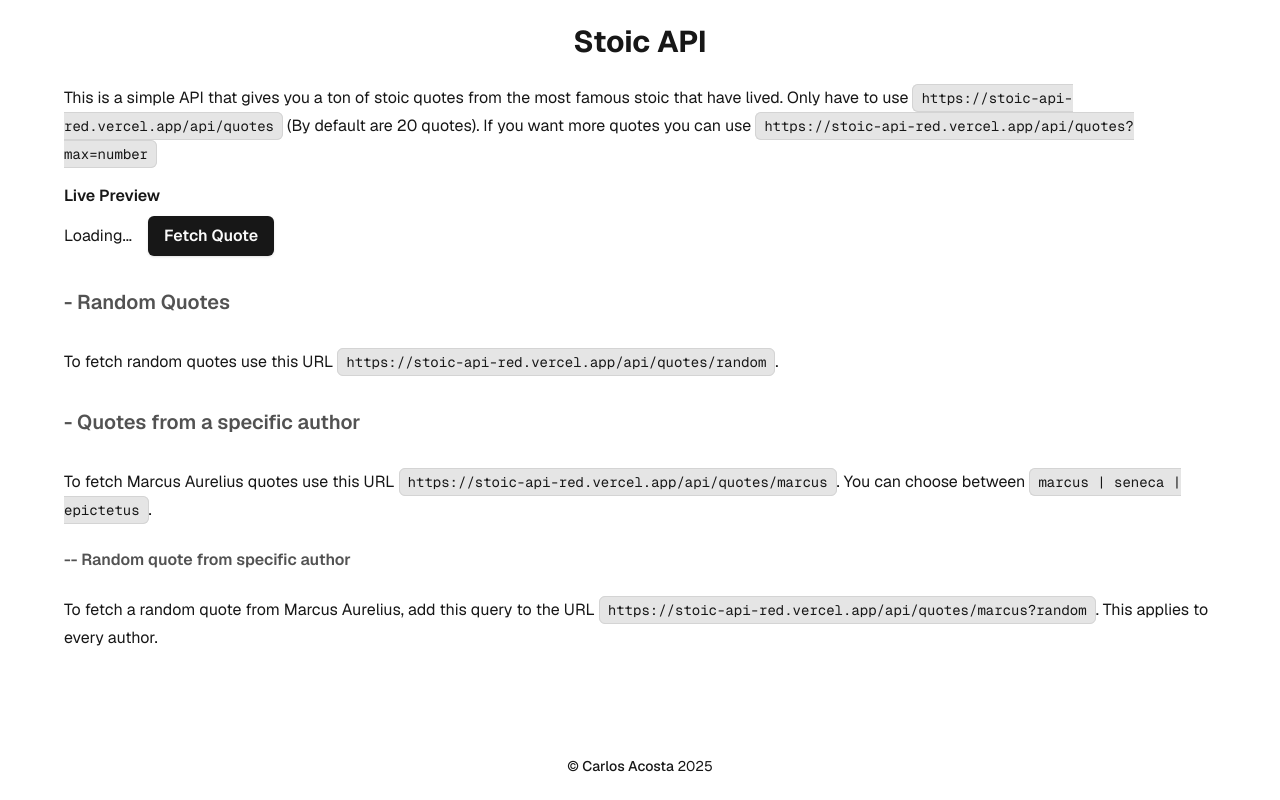
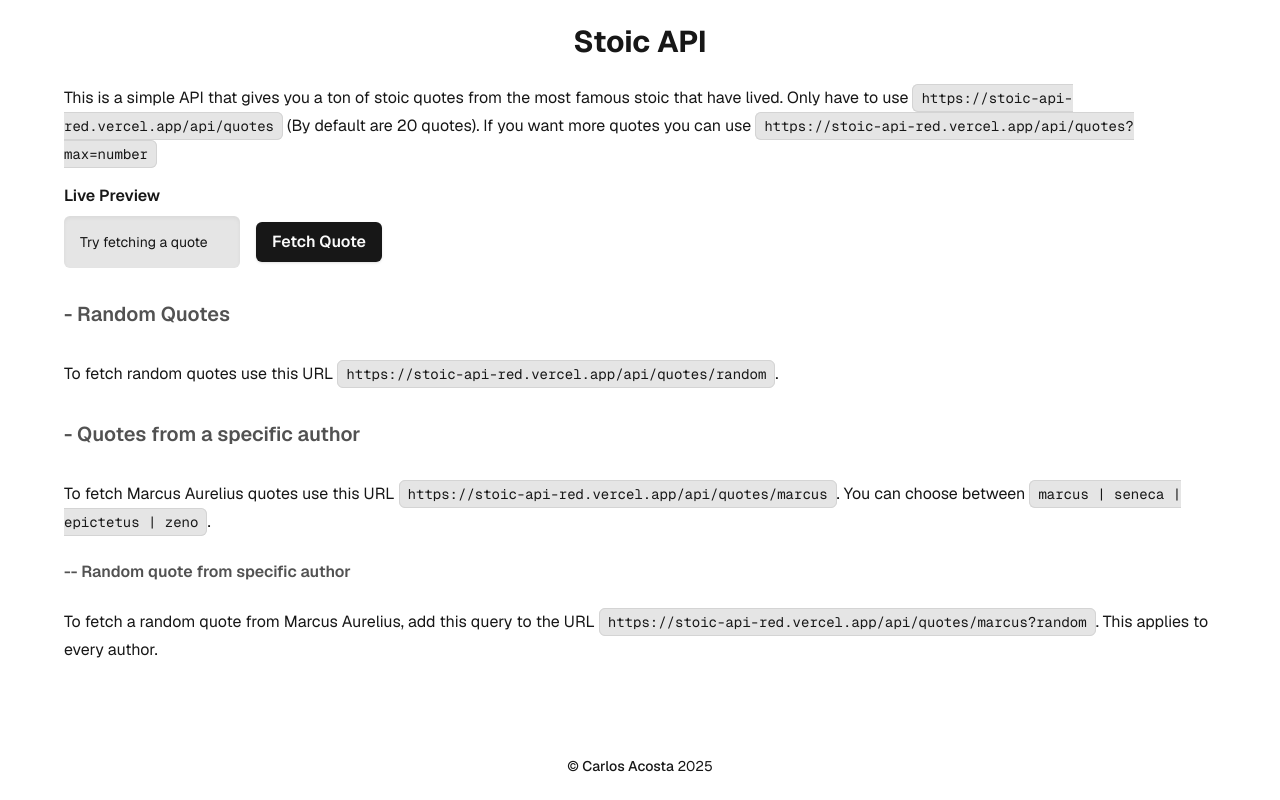
Before and after one commit to Carlosaac23/Stoic-API, a Next.js app: page / in a window 1280 px wide. Built offline with nearby package versions, Linux system fonts and the light colour scheme.

Commit message:
feat: add new author and improve quotes container

```diff
--- a/app/page.tsx
+++ b/app/page.tsx
@@ -42,7 +42,7 @@
           <div className='md:flex md:items-center md:gap-4'>
             {quote ? (
               <div className='mb-2 rounded-md bg-neutral-200 p-3 md:mb-0 md:max-w-xl'>
-                <p className='text-sm'>
+                <p className='mb-2 text-sm'>
                   <em>{quote.quote}</em>
                 </p>
                 <p className='text-sm'>
@@ -50,7 +50,9 @@
                 </p>
               </div>
             ) : (
-              <p>Loading...</p>
+              <div className='mb-2 w-44 rounded-md bg-neutral-200 p-4 inset-shadow-sm md:mb-0 md:max-w-xl'>
+                <p className='text-sm'>Try fetching a quote</p>
+              </div>
             )}
             <button
               className='cursor-pointer rounded-md bg-neutral-900 px-4 py-2 font-semibold text-neutral-50 shadow-sm'
@@ -82,7 +84,7 @@
           </code>
           . You can choose between{' '}
           <code className='rounded-md border border-neutral-300 bg-neutral-200 px-2 py-1 font-mono text-sm'>
-            marcus | seneca | epictetus
+            marcus | seneca | epictetus | zeno
           </code>
           .
         </p>
```
